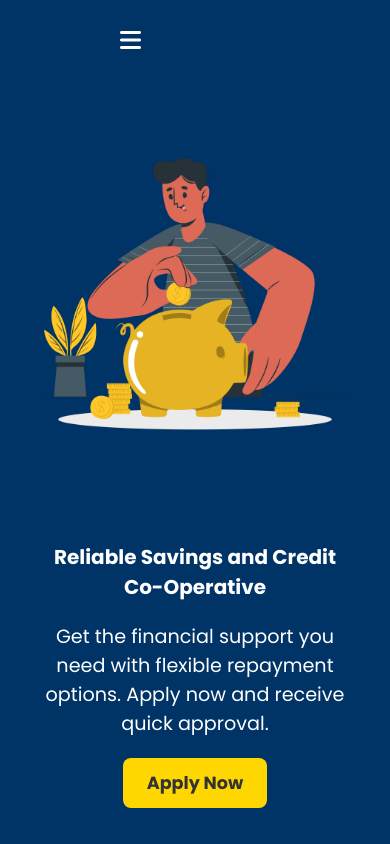
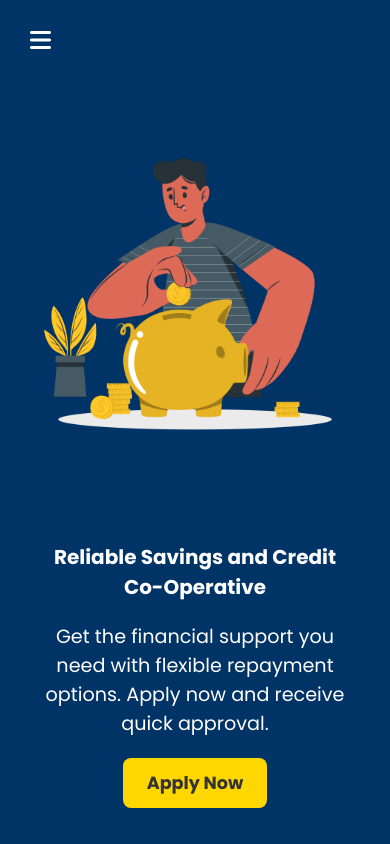
Before and after one commit to sidmillx/vulindlela-development, a plain HTML site: page index.html in a window 390 px wide. Shown: the top 844 px of the page. Drawn offline with nearby package versions, Linux system fonts and the light colour scheme.

Commit message:
Update style.css
header - padding: 0 30px

```diff
--- a/style.css
+++ b/style.css
@@ -1219,6 +1219,8 @@ footer {
     .loan-grid {
         grid-template-columns: 1fr;
     }
+    header {
+        padding: 0 30px;
 }
 
 @media only screen and (max-width: 900px){
```
